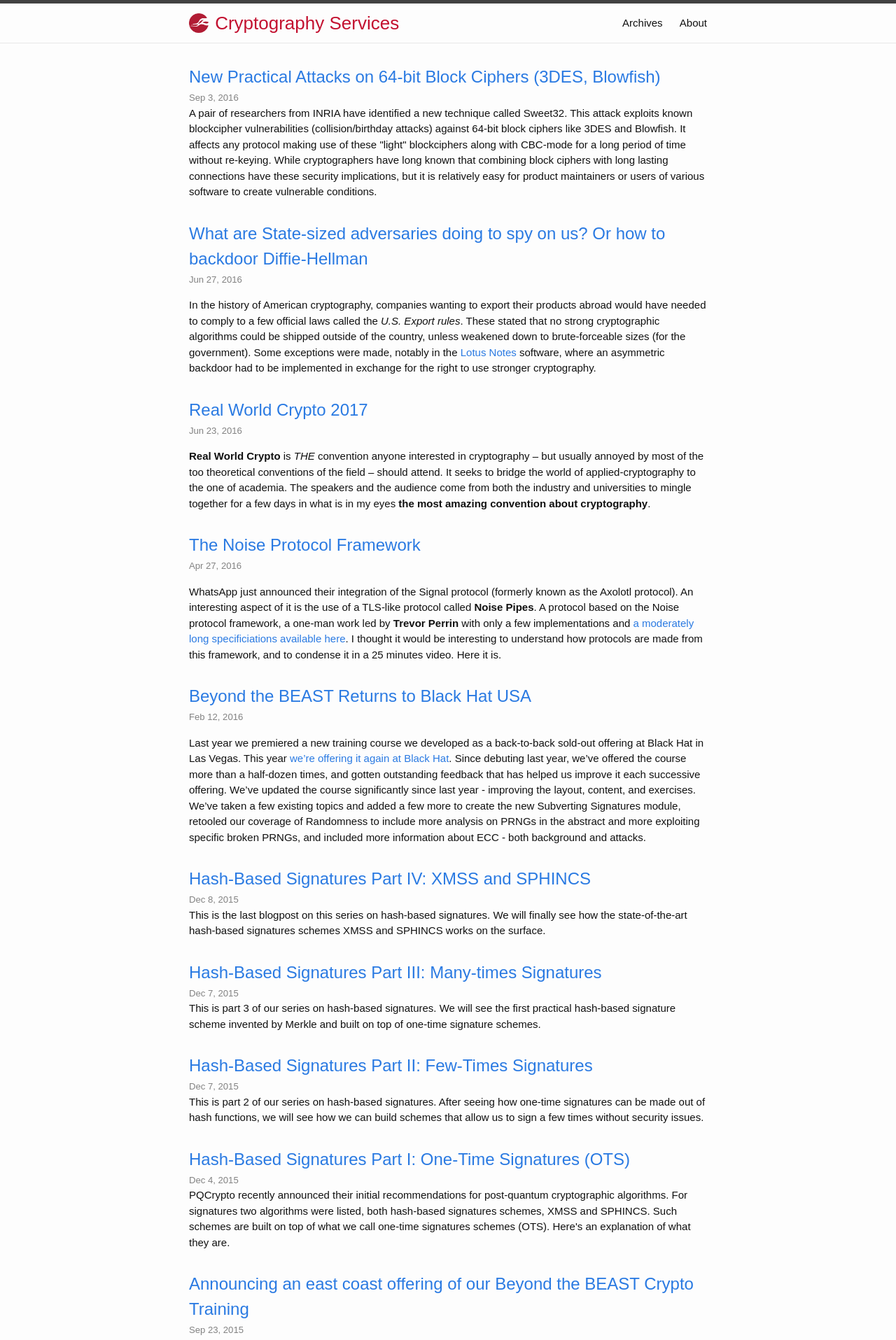
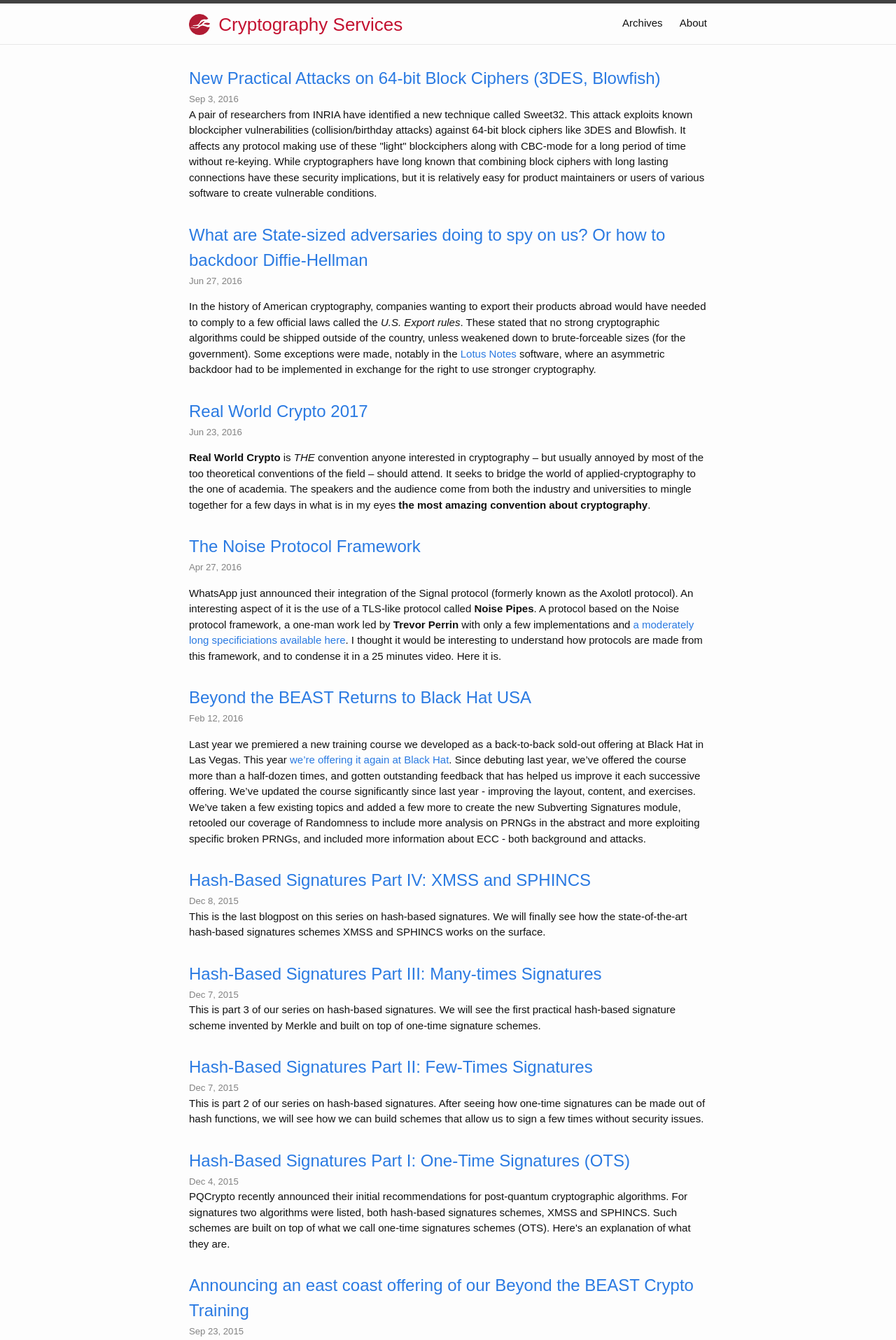
Before and after one commit to CryptoServices/cryptoservices.github.io, a Jekyll site: the page built from index.html, in a window 1280 px wide. Shown: the top 1915 px of the page at 70% size. Built offline with Jekyll 4.4.1, drawn with Linux system fonts in a browser that asks for light colours.

Commit message:
fixed ugliness one more time

```diff
--- a/_includes/header.html
+++ b/_includes/header.html
@@ -2,7 +2,7 @@
 
   <div class="wrapper">
 
-    <img src="/images/ncc-logo.png" class="site-title-img" /> <a class="site-title" href="{{ site.baseurl }}/">{{ site.title }}</a>
+    <a class="site-title" href="{{ site.baseurl }}/"><img src="/images/ncc-logo.png" /> <span>{{ site.title }}</span></a>
 
     <nav class="site-nav">
       <a href="#" class="menu-icon">
--- a/_sass/_layout.scss
+++ b/_sass/_layout.scss
@@ -13,19 +13,23 @@
 .site-title {
     font-size: 26px;
     line-height: 56px;
-		vertical-align:middle;
+		span{
+				vertical-align:middle;
+		}
 
     &,
     &:visited {
         color: #c31130;
     }
+
+		img {
+				margin-right:5px;
+				height:30px;
+				vertical-align:middle;
+		}
+
 }
 
-.site-title-img {
-		margin-right:5px;
-		height:28px;
-		vertical-align:middle;
-}
 
 .site-nav {
     float: right;
```
